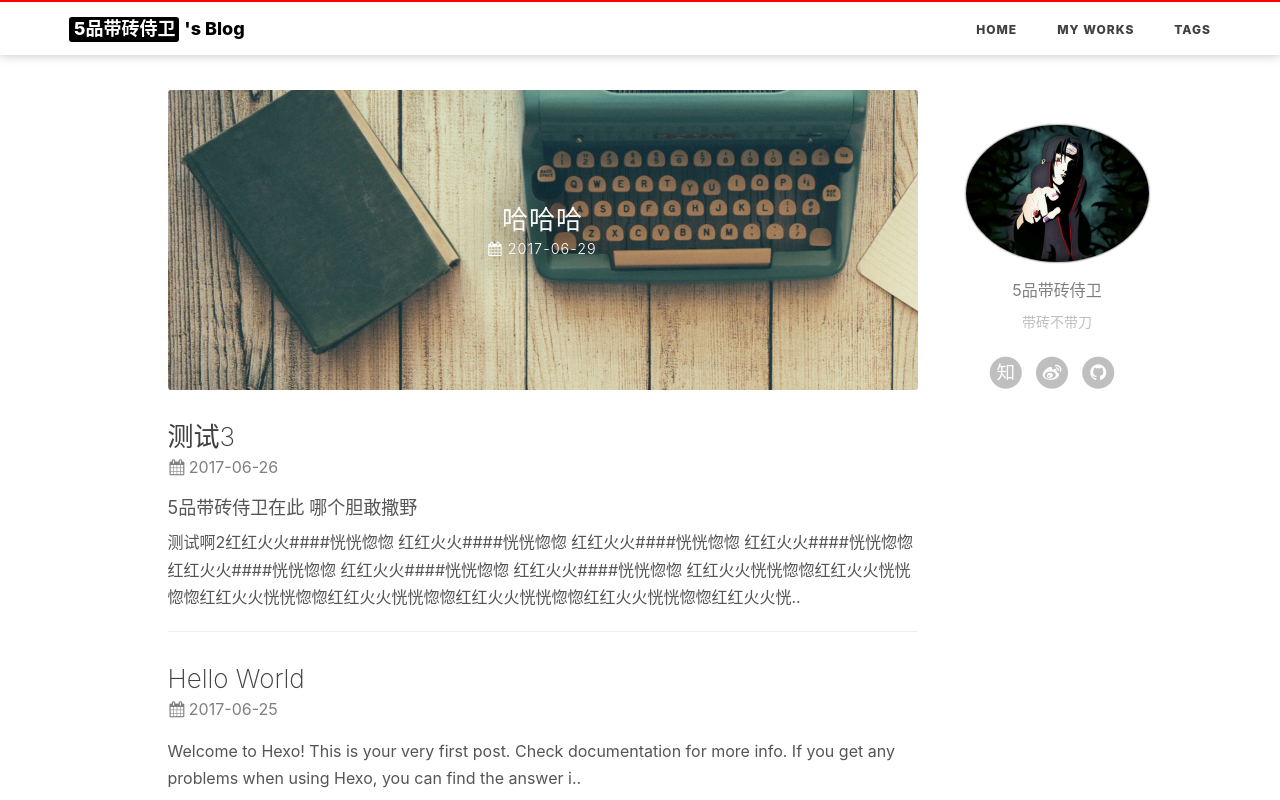
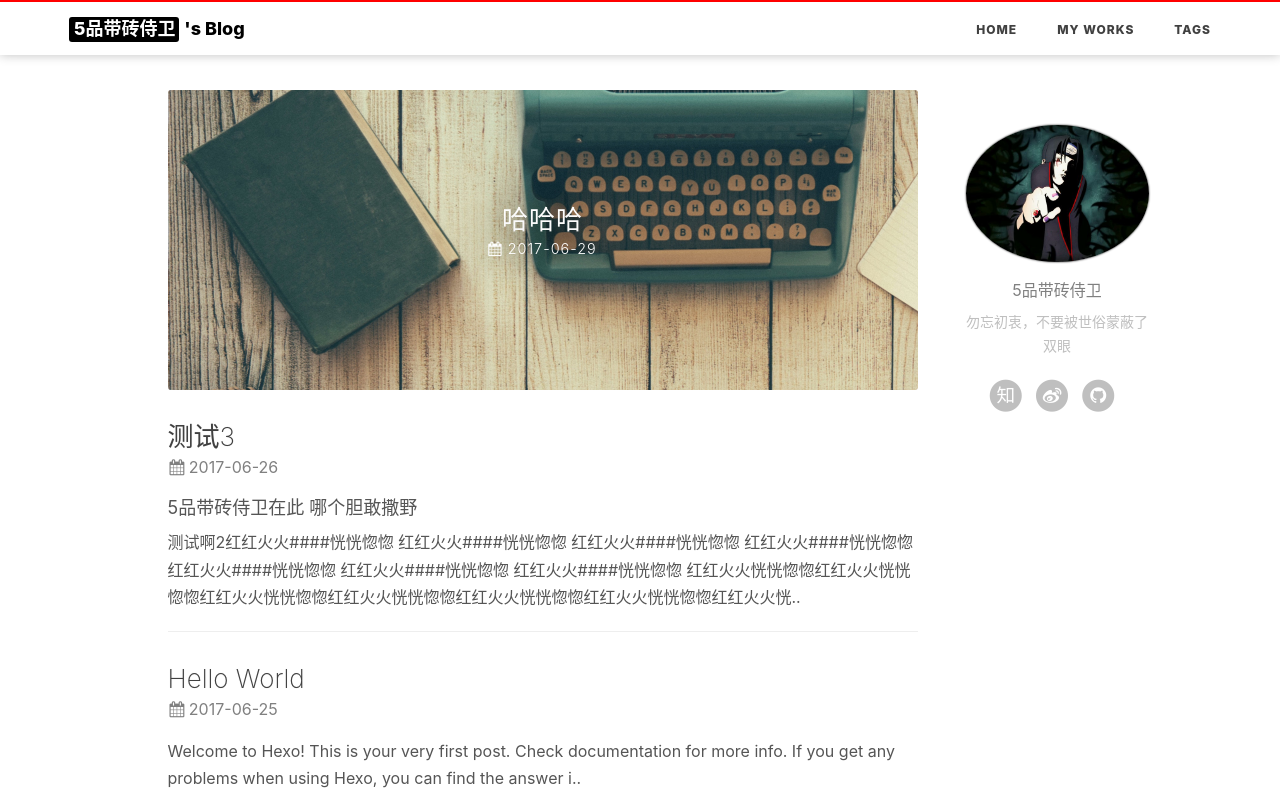
Before and after one commit to zhushuaihua/zhushuaihua.github.io, a plain HTML site: page index.html in a window 1280 px wide. Shown: the top 800 px of the page. Drawn offline with nearby package versions, Linux system fonts and the light colour scheme; some packages are replaced by stand-ins of ours; a script that the page names is missing.

Commit message:
Site updated: 2017-06-29 22:01:50

```diff
--- a/index.html
+++ b/index.html
@@ -263,7 +263,7 @@
                         <!--移动端头部显示-->
                         <img src="touxiang.jpg"/>
                         <h5><a href="/about/">5品带砖侍卫</a></h5>
-                        <p>带砖不带刀</p>
+                        <p>勿忘初衷，不要被世俗蒙蔽了双眼</p>
                     </div>
                 </div>
             </div>
@@ -388,7 +388,7 @@
 
                     <h5><a href="/about/">5品带砖侍卫</a></h5>
 
-                    <p>带砖不带刀</p>
+                    <p>勿忘初衷，不要被世俗蒙蔽了双眼</p>
 
                     <hr>
                     <!-- SNS Link 社交 -->
```
